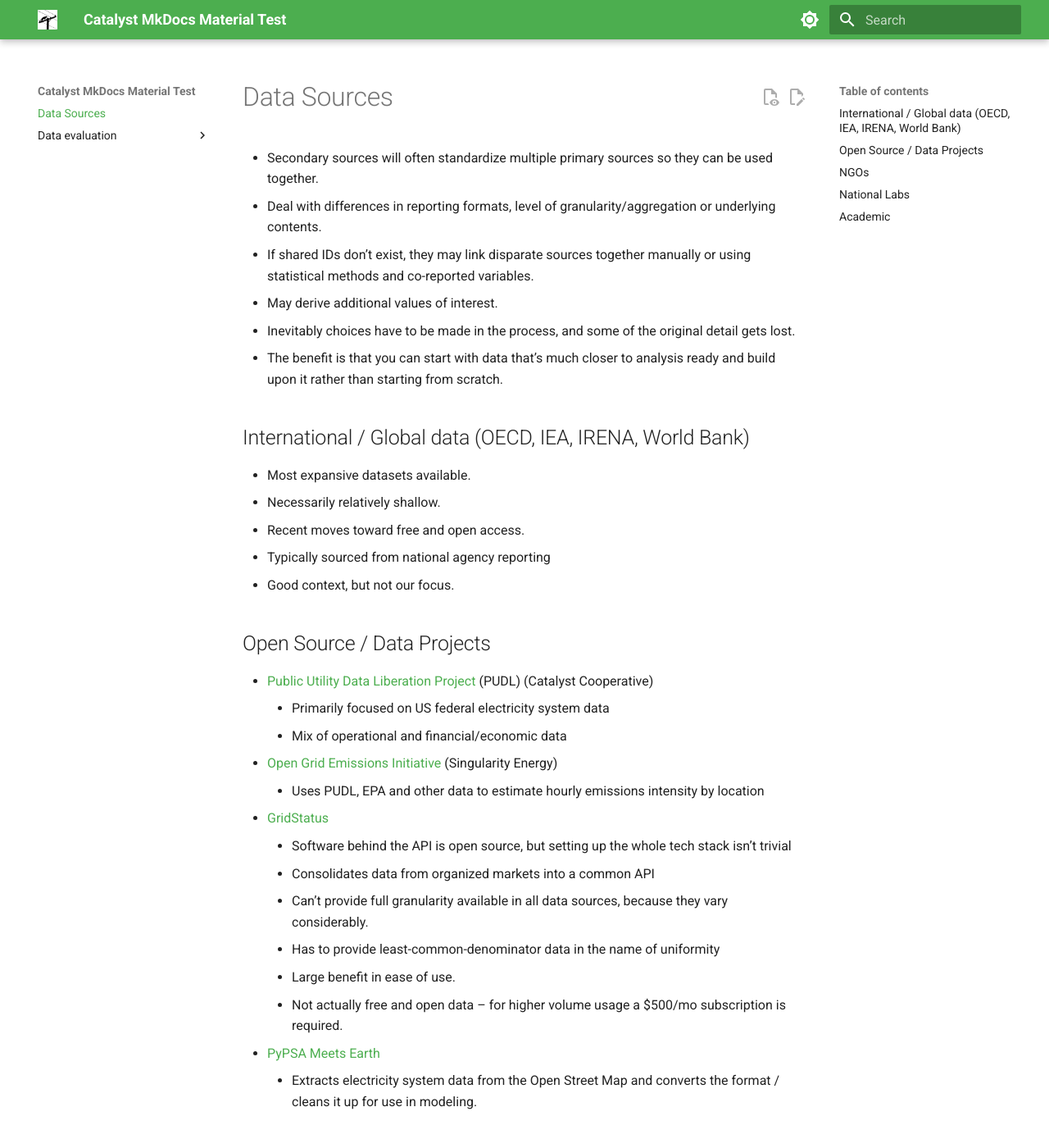
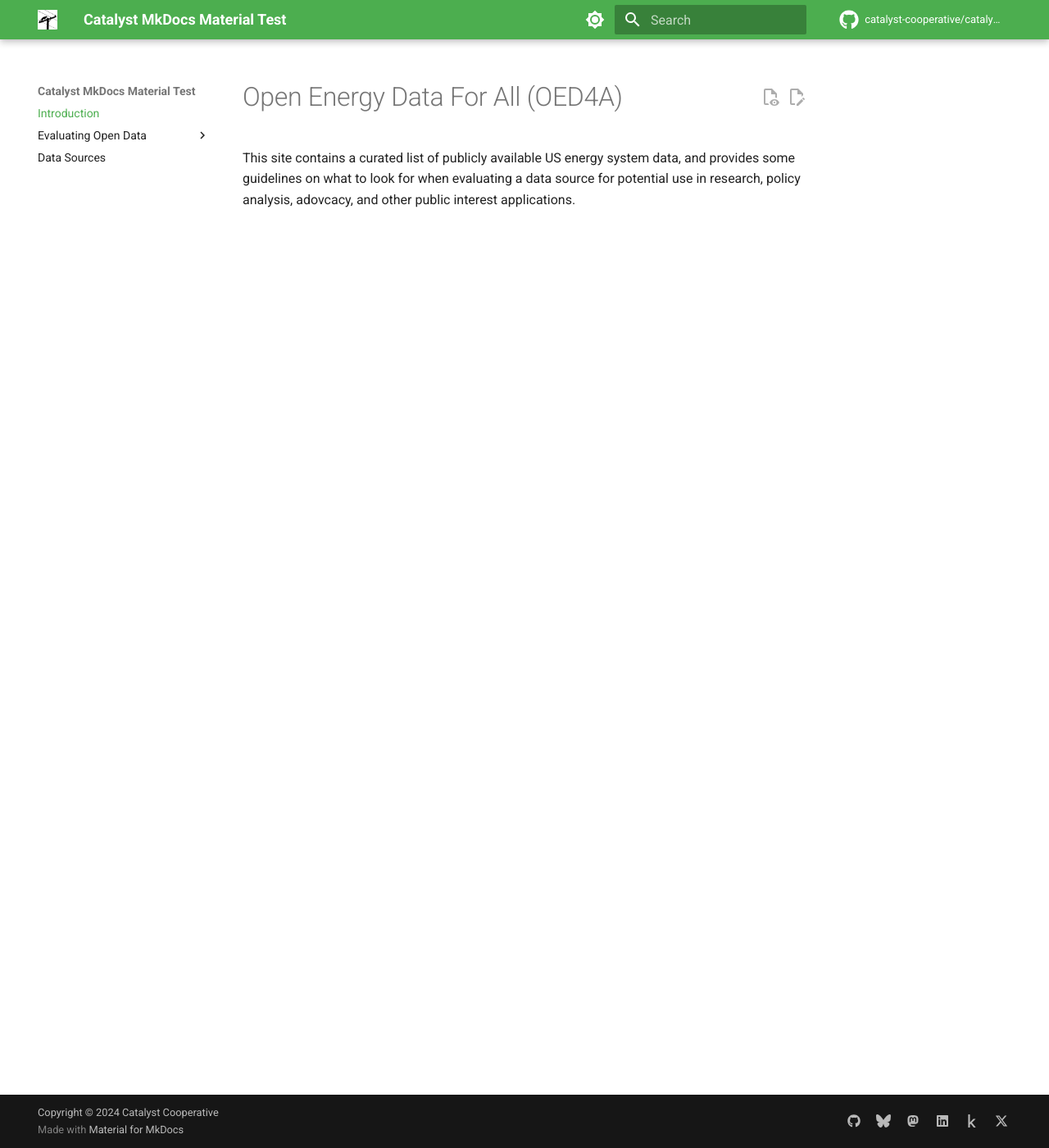
Before and after one commit to catalyst-cooperative/catalyst-cooperative.github.io, an MkDocs documentation site: the page built from docs/index.md, in a window 1280 px wide and 1400 px high. Shown: the whole window at 82% size. Built offline with MkDocs 1.6.1 and Material for MkDocs 9.7.7, drawn with Linux system fonts in a browser that asks for light colours; comment, search, counter and statistics services are not loaded; some of the changed text lies outside the part shown.

Commit message:
More bells and whistles

````diff
--- a/docs/index.md
+++ b/docs/index.md
@@ -1,70 +1,5 @@
-# Data Sources
+# Open Energy Data For All (OED4A)
 
-- Secondary sources will often standardize multiple primary sources so they can be used together.
-- Deal with differences in reporting formats, level of granularity/aggregation or underlying contents.
-- If shared IDs don’t exist, they may link disparate sources together manually or using statistical methods and co-reported variables.
-- May derive additional values of interest.
-- Inevitably choices have to be made in the process, and some of the original detail gets lost.
-- The benefit is that you can start with data that’s much closer to analysis ready and build upon it rather than starting from scratch.
-
-## International / Global data (OECD, IEA, IRENA, World Bank)
-
-- Most expansive datasets available.
-- Necessarily relatively shallow.
-- Recent moves toward free and open access.
-- Typically sourced from national agency reporting
-- Good context, but not our focus.
-
-## Open Source / Data Projects
-
-- [Public Utility Data Liberation Project](https://catalystcoop-pudl.readthedocs.io/) (PUDL) (Catalyst Cooperative)
-  - Primarily focused on US federal electricity system data
-  - Mix of operational and financial/economic data
-- [Open Grid Emissions Initiative](https://docs.singularity.energy/docs/open-grid-emissions/about_ogei-about-the-open-grid-emissions-initiative) (Singularity Energy)
-  - Uses PUDL, EPA and other data to estimate hourly emissions intensity by location
-- [GridStatus](https://www.gridstatus.io/)
-  - Software behind the API is open source, but setting up the whole tech stack isn’t trivial
-  - Consolidates data from organized markets into a common API
-  - Can’t provide full granularity available in all data sources, because they vary considerably.
-  - Has to provide least-common-denominator data in the name of uniformity
-  - Large benefit in ease of use.
-  - Not actually free and open data – for higher volume usage a $500/mo subscription is required.
-- [PyPSA Meets Earth](https://github.com/pypsa-meets-earth/earth-osm)
-  - Extracts electricity system data from the Open Street Map and converts the format / cleans it up for use in modeling.
-
-## NGOs
-
-- [Global Energy Monitor](https://globalenergymonitor.org/)
-  - Worldwide coverage, industry as well as power
-  - Also doing primary data collection in the Global South
-- [Climate Trace Data Downloads](https://climatetrace.org/data)
-- [RMI Utility Transition Hub](https://utilitytransitionhub.rmi.org/)
-- [CarbonPlan Datasets](https://carbonplan.org/data)
-- [Our World In Data](https://ourworldindata.org/) (new [experimental Python API](https://docs.owid.io/projects/etl/api/))
-- [WattTime](https://watttime.org/data-science/data-signals/) marginal emissions & human health impacts by time and location (NGO, but not open data)
-
-## National Labs
-
-- [LBNL grid interconnection queue status](https://emp.lbl.gov/queues)
-- [LBNL Land-Based Wind Wind Market Report](https://emp.lbl.gov/wind-technologies-market-report)
-- [LBNL Tracking the Sun](https://emp.lbl.gov/tracking-the-sun/)
-- [LBNL Utility Scale Solar](https://emp.lbl.gov/utility-scale-solar)
-- [LBNL/USGS US Large Scale PV Database](https://eerscmap.usgs.gov/uspvdb/data/)
-- [LBNL/USGS US Wind Turbine Database](https://eerscmap.usgs.gov/uswtdb/data/)
-
-## Academic
-
-- Static, self-archived datasets associated with peer reviewed publications, e.g.
-
-  - [Shaping photovoltaic array output to align with changing wholesale electricity price profiles](https://zenodo.org/records/3368397) (on Zenodo)
-
-- Semi-automated dataset updates, e.g.
-
-  - [Power Sector Carbon Index](https://emissionsindex.org/) (Carnegie Mellon University)
-  - [GridEmissions](https://gridemissions.jdechalendar.su.domains/#/) (Stanford University)
-
-```python
-import pandas as pd
-
-pd.read_csv("path/to/file.csv")
-```
+This site contains a curated list of publicly available US energy system data, and
+provides some guidelines on what to look for when evaluating a data source for potential
+use in research, policy analysis, adovcacy, and other public interest applications.
--- a/mkdocs.yml
+++ b/mkdocs.yml
@@ -3,7 +3,8 @@
 site_url: https://docs.catalyst.coop
 site_description: A top level documentation index for Catalyst Cooperative (TEST).
 repo_name: catalyst-cooperative/catalyst-cooperative.github.io
-edit_uri: https://github.com/catalyst-cooperative/catalyst-cooperative.github.io/edit/main/docs/
+repo_url: https://github.com/catalyst-cooperative/catalyst-cooperative.github.io
+edit_uri: edit/main/docs/
 copyright: "Copyright &copy; 2024 Catalyst Cooperative"
 
 theme:
@@ -12,6 +13,7 @@
   features:
     - content.action.edit
     - content.action.view
+    - search.suggest
   icon:
     repo: fontawesome/brands/github
   palette:
@@ -32,18 +34,24 @@
         icon: material/brightness-4
         name: Switch to light mode
 
-#nav:
-#  - Home: index.md
-#  - Evaluating Open Data:
-#    - Curation: evaluating-open-data/curation.md
-#    - Licensing: evaluating-open-data/licensing.md
-#    - Format: evaluating-open-data/data-formats.md
-#    - Level of Structure: evaluating-open-data/level-of-structure.md
-#    - Structural Attributes: evaluating-open-data/structural-attributes.md
-#    - Linkability: evaluating-open-data/linkability.md
-#  - Data Sources:
-#    - EIA: data-sources/eia.md
-#    - FERC: data-sources/ferc.md
+plugins:
+  - search
+  - tags
+  - git-committers:
+      repository: catalyst-cooperative/catalyst-cooperative.github.io
+      branch: main
+  - git-revision-date-localized
+
+nav:
+  - Introduction: index.md
+  - Evaluating Open Data:
+      - Curation: evaluating-energy-data/curation.md
+      - Licensing: evaluating-energy-data/licensing.md
+      - Format: evaluating-energy-data/data-formats.md
+      - Level of Structure: evaluating-energy-data/level-of-structure.md
+      - Structural Attributes: evaluating-energy-data/structural-attributes.md
+      - Linkability: evaluating-energy-data/linkability.md
+  - Data Sources: data-sources.md
 
 extra:
   social:
--- a/pyproject.toml
+++ b/pyproject.toml
@@ -7,6 +7,9 @@
 dependencies = [
     "mdx-gh-links>=0.4",
     "mdx-truly-sane-lists>=1.3",
+    "mkdocs-git-committers-plugin-2>=2.4.1",
+    "mkdocs-git-revision-date-localized-plugin>=1.3.0",
     "mkdocs-material>=9.5.43",
+    "mkdocs-mermaid2-plugin>=1.2.1",
     "pre-commit>=4.0.1",
 ]
````
Also changed, not shown: docs/data-sources.md (added, +70 -0 lines), docs/evaluating-energy-data/curation.md (added), docs/evaluating-energy-data/format.md (added), docs/evaluating-energy-data/level-of-structure.md (added), docs/evaluating-energy-data/licensing.md (added), docs/evaluating-energy-data/linkability.md (added), docs/evaluating-energy-data/structural-attributes.md (added), 1 other file.
